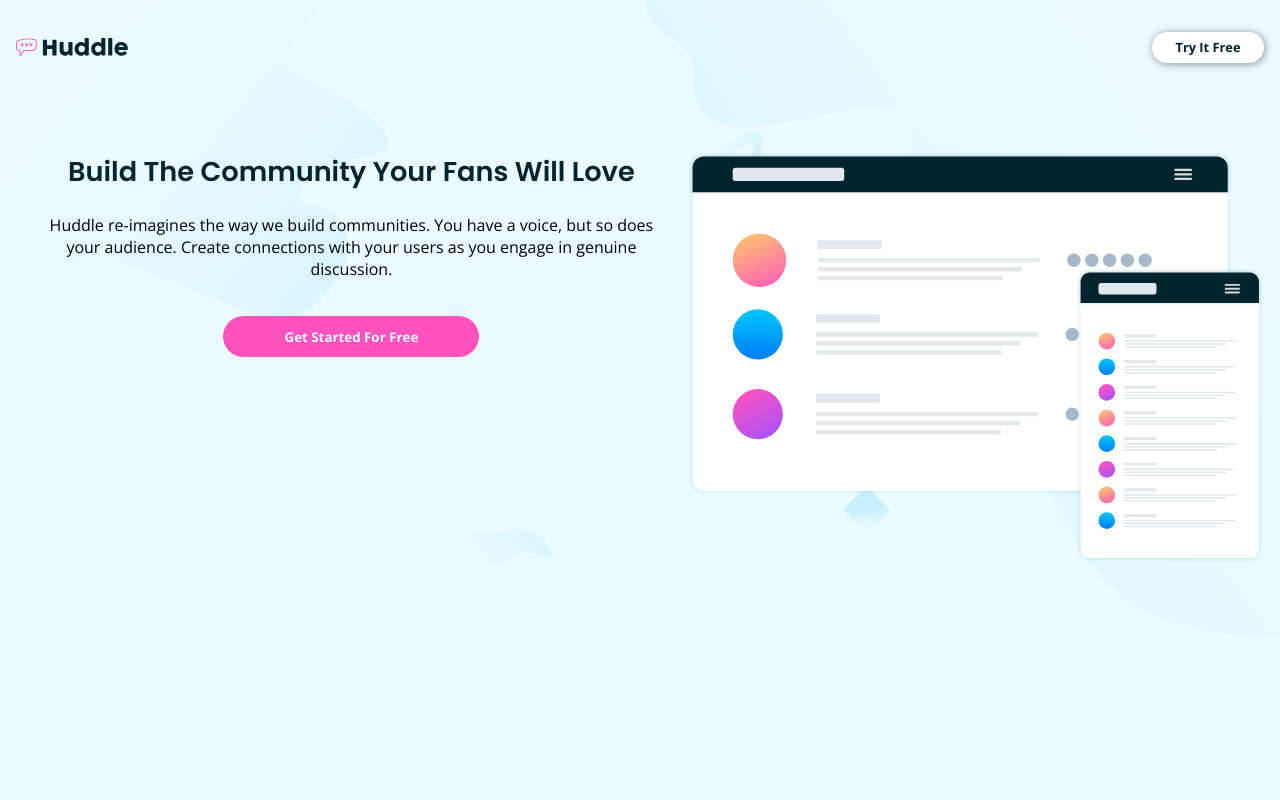
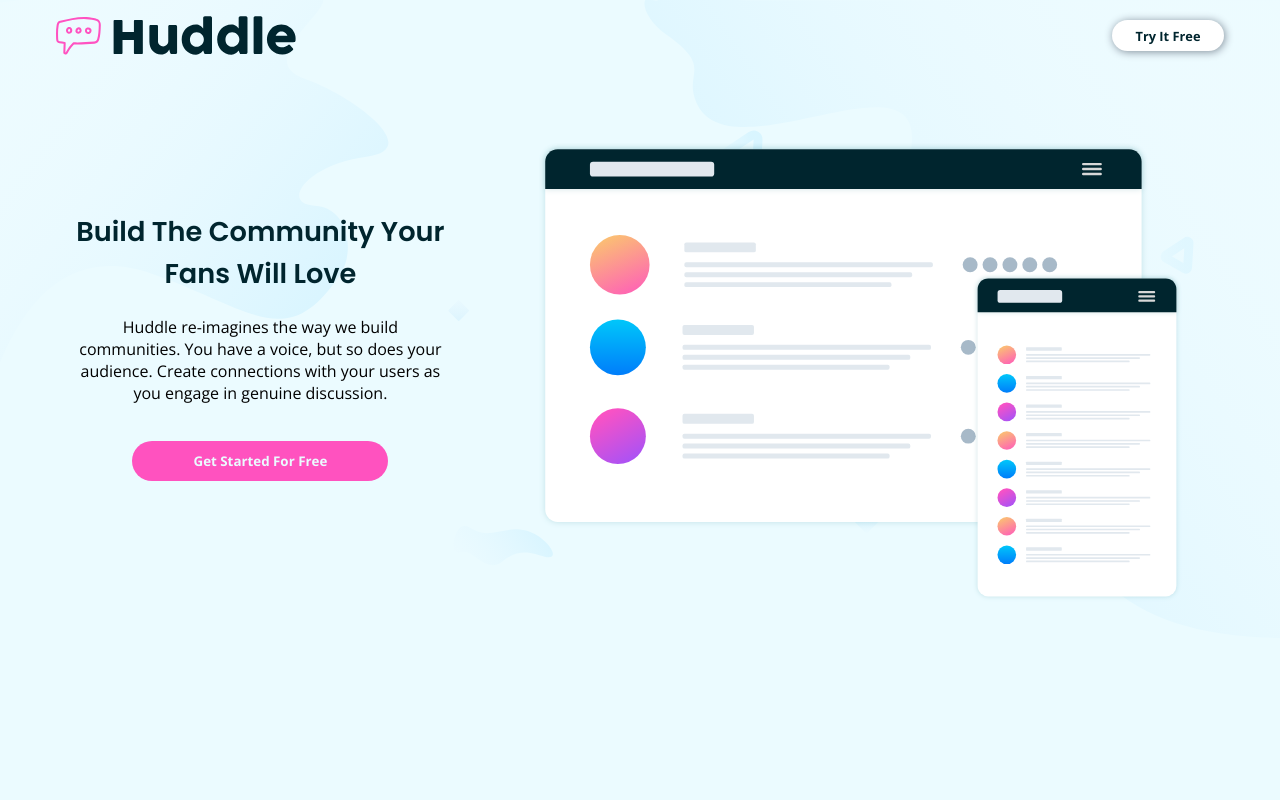
Before and after one commit to geekSamarth/huddle-landing-page-with-alternating-feature-blocks, a plain HTML site: page index.html in a window 1280 px wide. Shown: the top 800 px of the page. Drawn offline with nearby package versions, Linux system fonts and the light colour scheme.

Commit message:
minor changes

```diff
--- a/style.css
+++ b/style.css
@@ -244,9 +244,25 @@ footer {
   }
   .introduction{
     background-image: url('./images/bg-hero-desktop.svg');
+    padding: 0 2.5rem;
+  }
+
+  header img{
+    width: 15rem;
   }
   .first-page{
     display: flex;
+    gap: 2rem;
+  }
+  .content{
+    width: 35%;
+    align-self: center;
+  }
+  .image{
+    width: 55%;
+  }
+  .image img{
+    width: 100%;
   }
  .data{
   flex-direction: row;
@@ -271,15 +287,9 @@ footer {
   display: flex;
   gap: 7rem;
  }
- .social-copyright{
-  display: flex;
-  flex-direction: column;
- }
  .social-media{
   justify-content: start;
  }
- .copyright p{
-  margin-top: 10rem;
- }
+
 
 }
```
